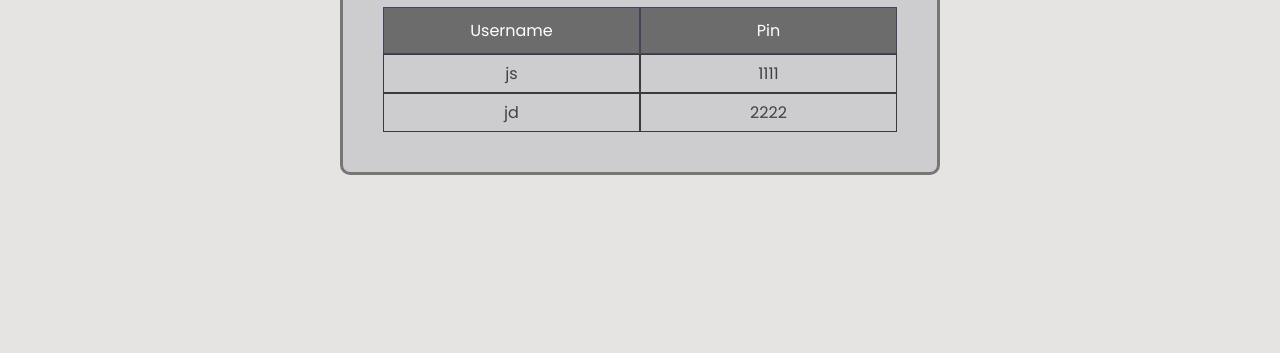
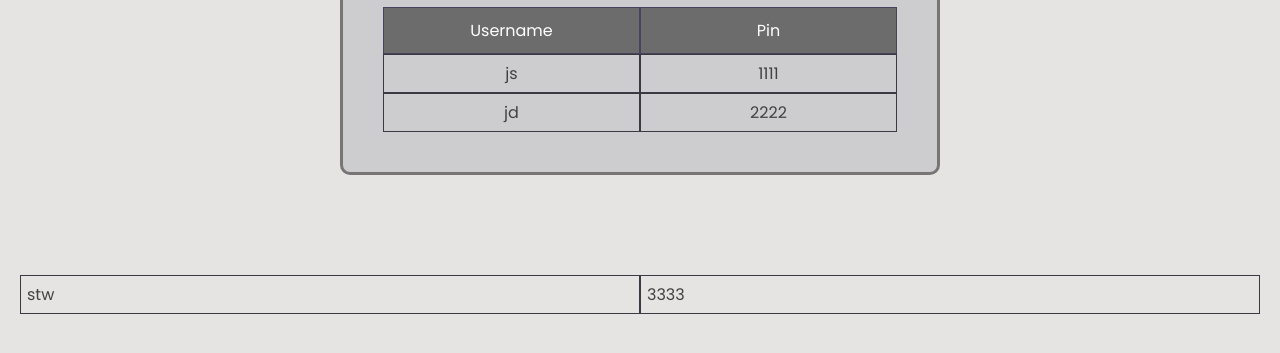
Before and after one commit to EliMarago/Bankist-App, a plain HTML site: page index.html in a window 1280 px wide. Shown: the part 317-670 px from the top of the page. Drawn offline with Linux system fonts and the light colour scheme.

Commit message:
Update index.html

```diff
--- a/index.html
+++ b/index.html
@@ -49,6 +49,11 @@
       <div class="credentials">
         <p>jd</p>
         <p>2222</p>
+      </div>
+    </div>
+    <div class="credentials">
+        <p>stw</p>
+        <p>3333</p>
       </div>
     </div>
 
```
